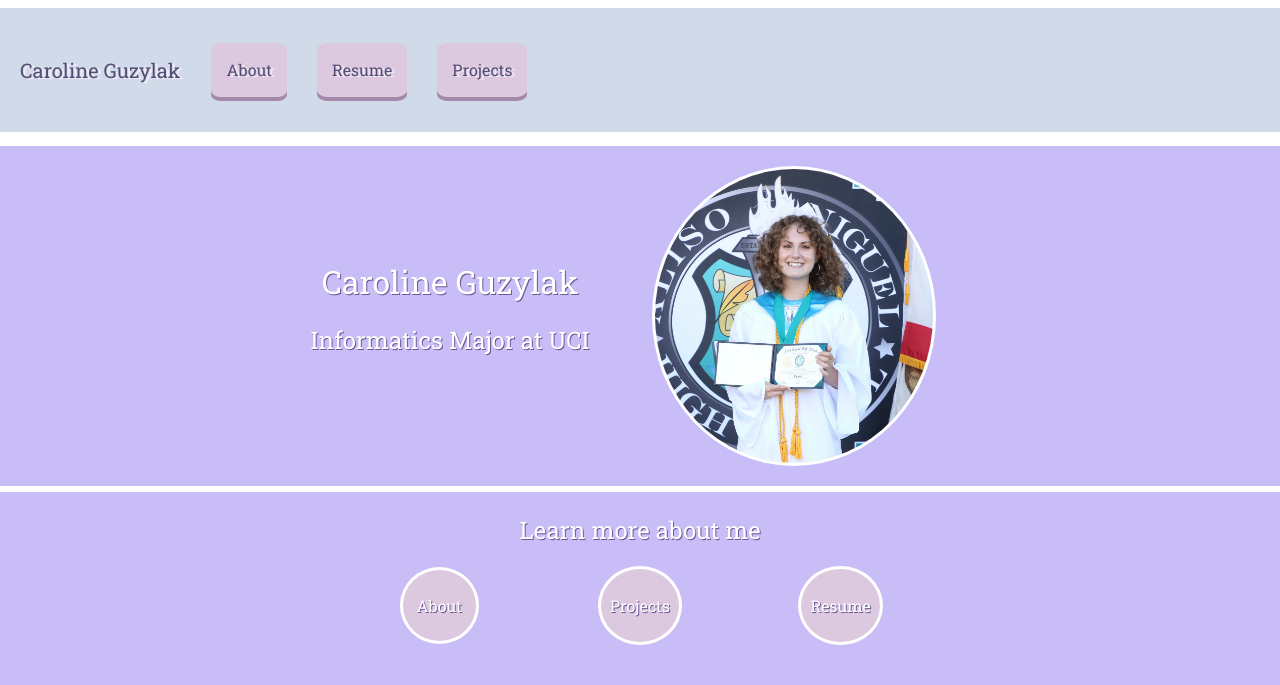
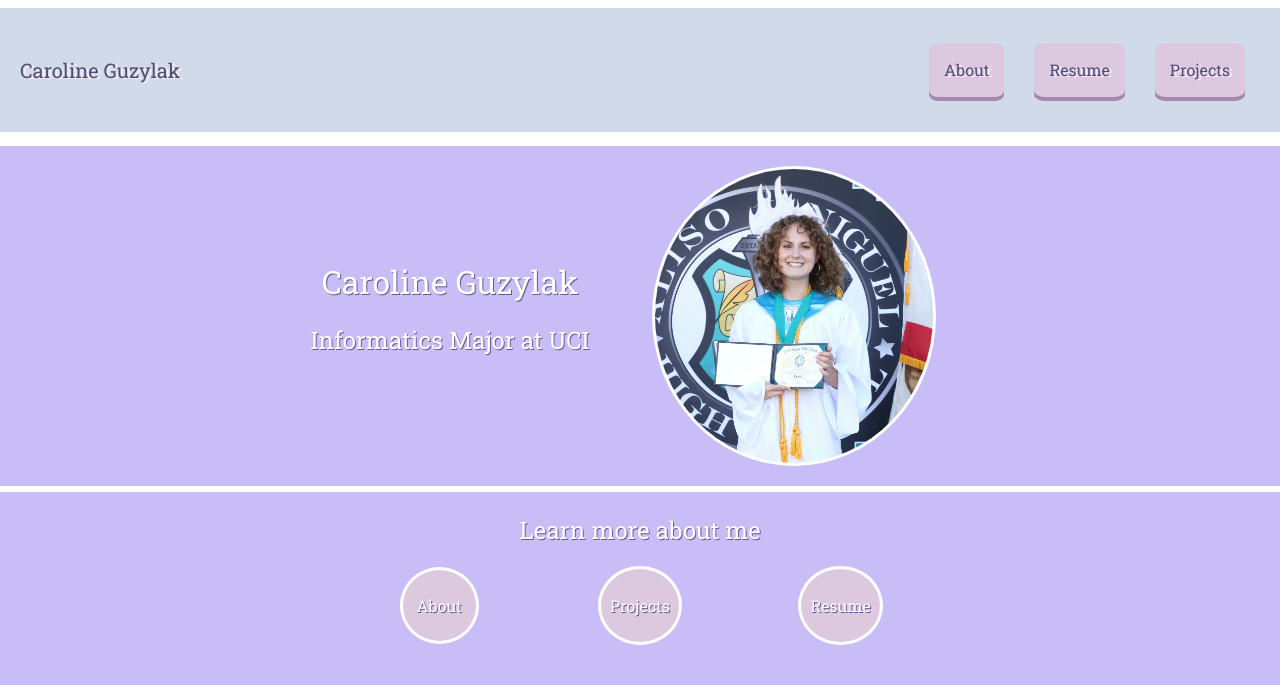
Before and after one commit to carolineguzylak/PortfolioSite, a website: page index.html in a window 1280 px wide. Shown: the top 685 px of the page. Drawn offline with nearby package versions, Linux system fonts and the light colour scheme.

Commit message:
navbar buttons now aligned on right side

```diff
--- a/index.html
+++ b/index.html
@@ -25,7 +25,8 @@
                     <span class="navbar-toggler-icon"></span>
                 </button>
                 <div class="collapse navbar-collapse" id="navbarSupportedContent">
-                    <ul class="navbar-nav me-auto mb-2 mb-lg-0">
+                    <!-- msauto moves the buttons to the right, meauto for left -->
+                    <ul class="navbar-nav ms-auto mb-2 mb-lg-0">
                         <li class="nav-item">
                             <a class="nav-link pushableButton" id="about" href="about.html">About</a>
                         </li>
--- a/sass/style.scss
+++ b/sass/style.scss
@@ -28,7 +28,6 @@
         color: var(--mainText);
     }
     #name:hover{
-        font-size:30px;
         color: rgb(158, 152, 184);
         cursor:pointer;
     }
```
